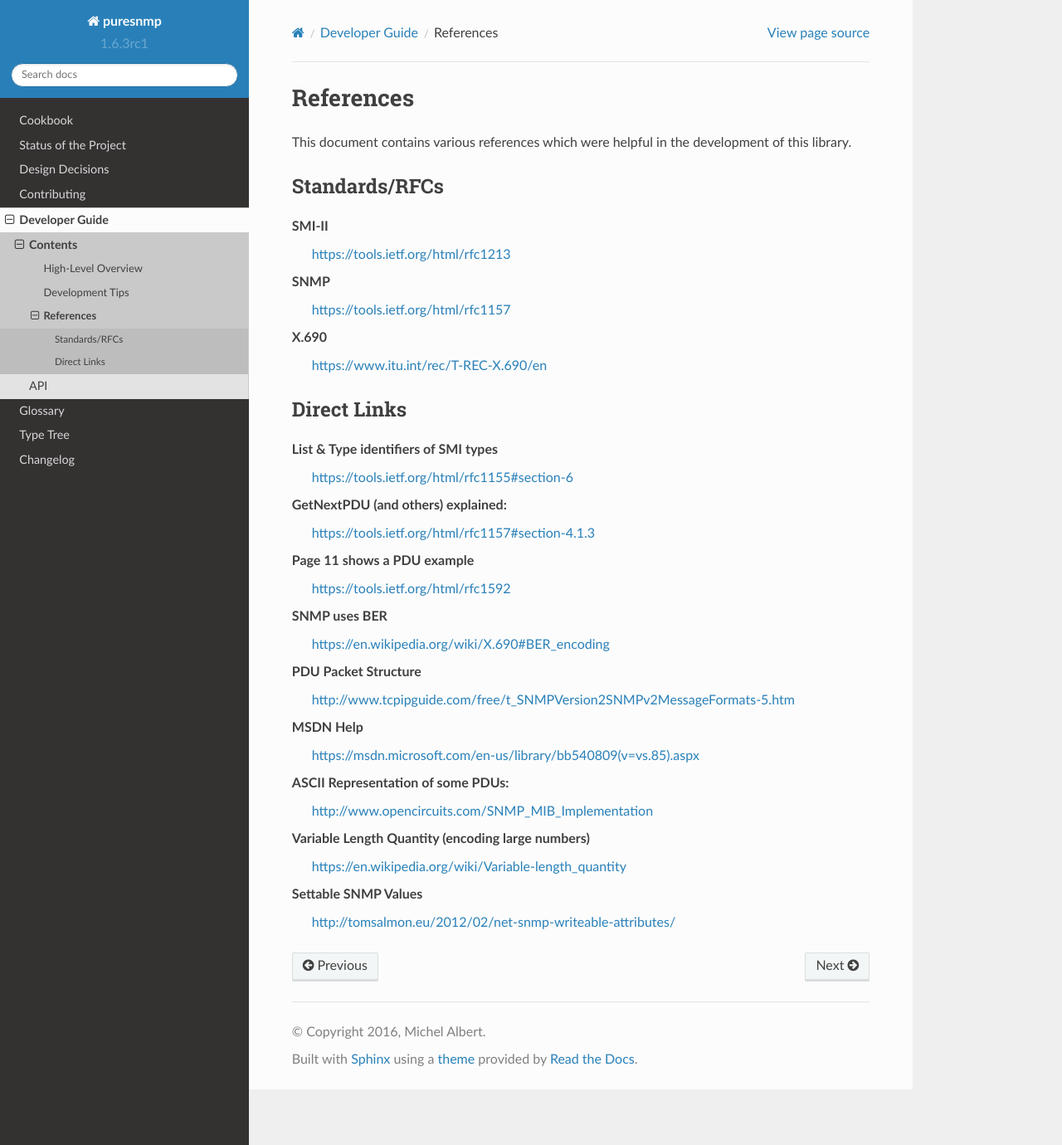
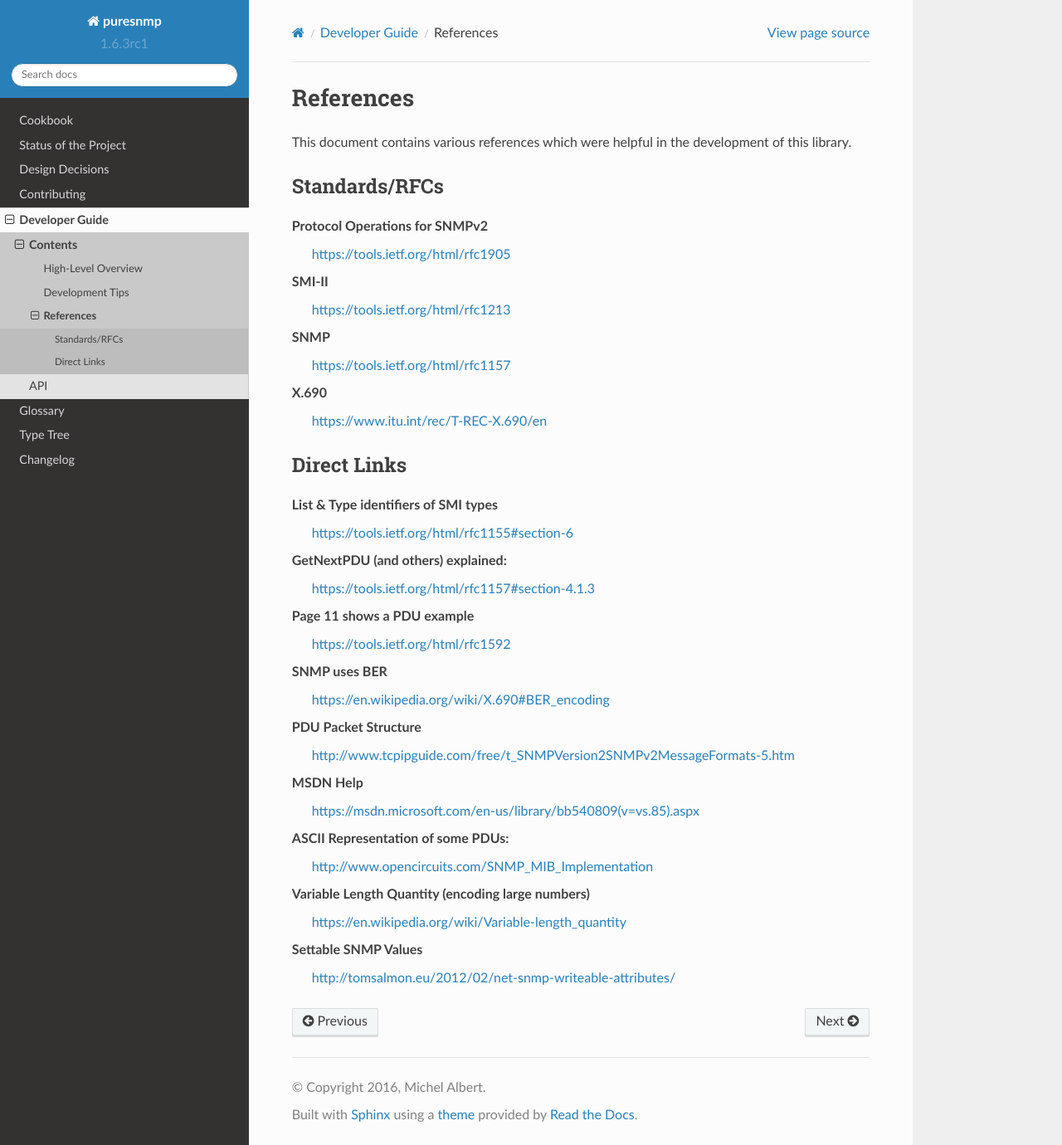
Before and after one commit to exhuma/puresnmp, a Sphinx documentation site: the page built from docs/developer_guide/references.rst, in a window 1280 px wide and 1380 px high. Shown: the whole window at 83% size. Built offline with Sphinx 7.4.7 and the Read the Docs theme 2.0.0, drawn with Linux system fonts in a browser that asks for light colours.

Commit message:
Add link to RFC1905

```diff
--- a/docs/developer_guide/references.rst
+++ b/docs/developer_guide/references.rst
@@ -13,6 +13,10 @@ of this library.
 
 Standards/RFCs
 --------------
+
+
+Protocol Operations for SNMPv2
+    https://tools.ietf.org/html/rfc1905
 
 SMI-II
     https://tools.ietf.org/html/rfc1213
```
